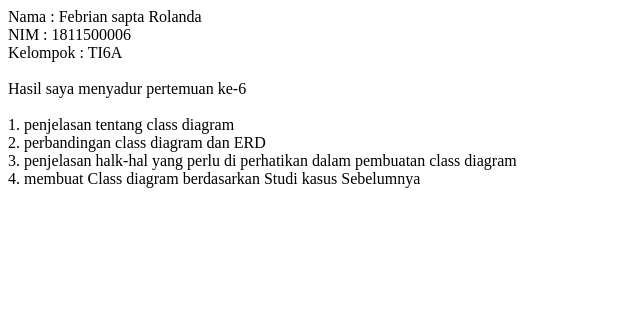
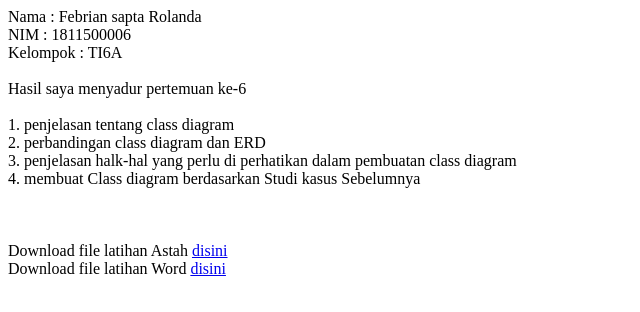
Before and after one commit to Oland28/sadurrpl, a plain HTML site: page 6/index.html in a window 1280 px wide. Shown: the whole page, without its empty margins (0-640 px from the left). Drawn offline with Linux system fonts and the light colour scheme.

Commit message:
Update index.html

```diff
--- a/6/index.html
+++ b/6/index.html
@@ -8,3 +8,8 @@ Hasil saya menyadur pertemuan ke-6<br>
 2. perbandingan class diagram dan ERD<br>
 3. penjelasan halk-hal yang perlu di perhatikan dalam pembuatan class diagram<br>
 4. membuat Class diagram berdasarkan Studi kasus Sebelumnya<br>
+<br>
+<br>
+<br>
+Download file latihan Astah <a href="Usecase Diagram.asta" target="_blank"> disini</a><br>
+Download file latihan Word <a href="Usecase Diagram Konsumen .docx" target="_blank"> disini</a>
```
